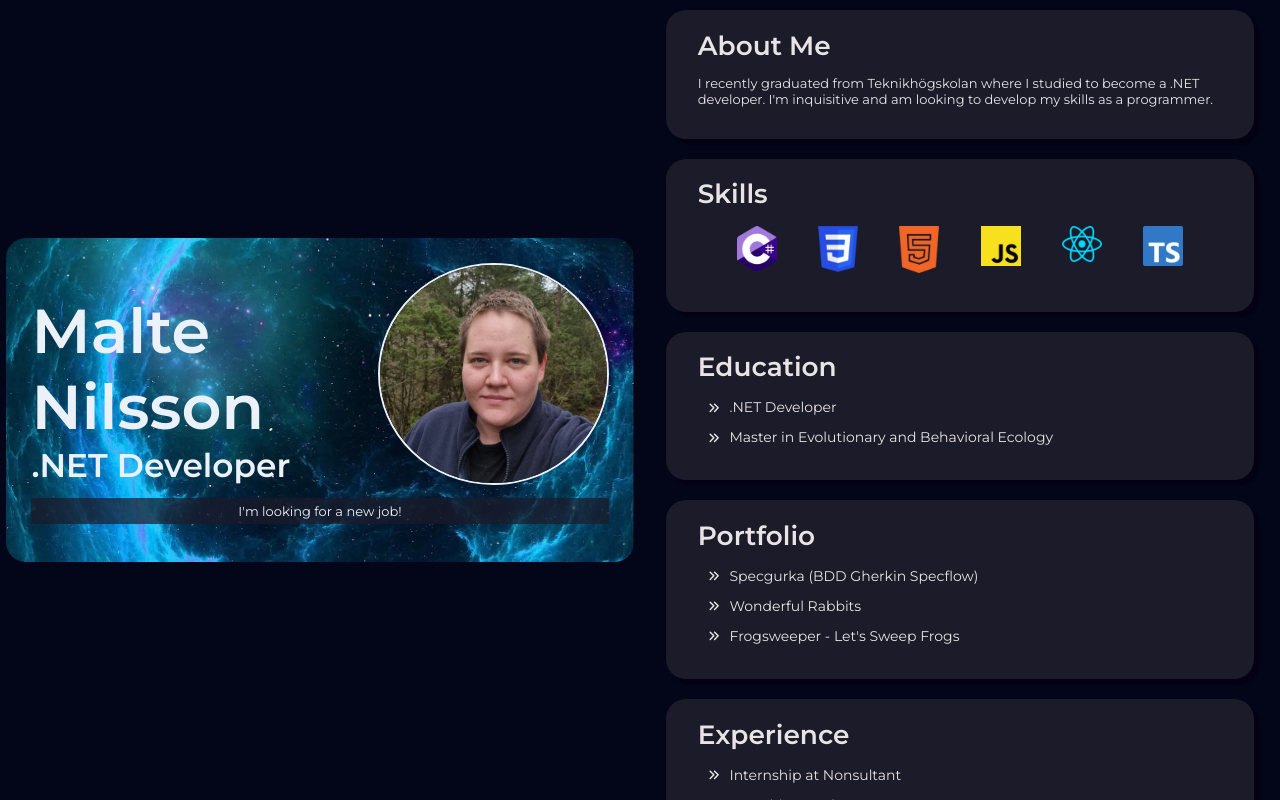
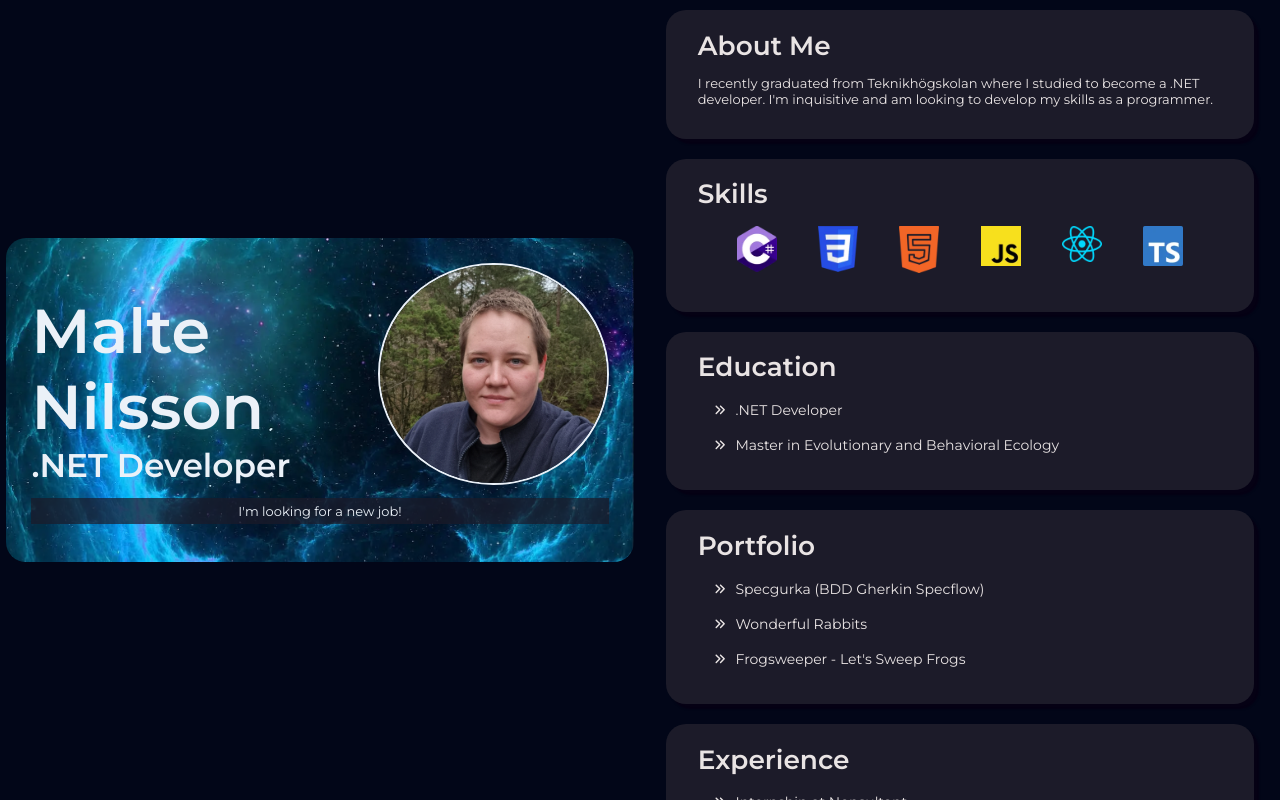
Before and after one commit to TheWombatKonrad/malte-nilsson-portfolio, a React (Vite) app: page / in a window 1280 px wide. Built offline with nearby package versions, Linux system fonts and the light colour scheme.

Commit message:
changed how the buttons are sized

```diff
--- a/src/components/ExpandableDiv.css
+++ b/src/components/ExpandableDiv.css
@@ -9,9 +9,8 @@
   align-items: center;
   gap: 10px;
 
-  height: 20px;
+  height: 25px;
   margin: 10px 0px 5px 0px;
-  padding: 5px 0px;
 }
 
 .expandable-div button:hover {
@@ -21,6 +20,7 @@
 .expandable-div h4 {
   font-weight: normal;
   font-size: 14px;
+  text-align: left;
 }
 
 .date {
```
